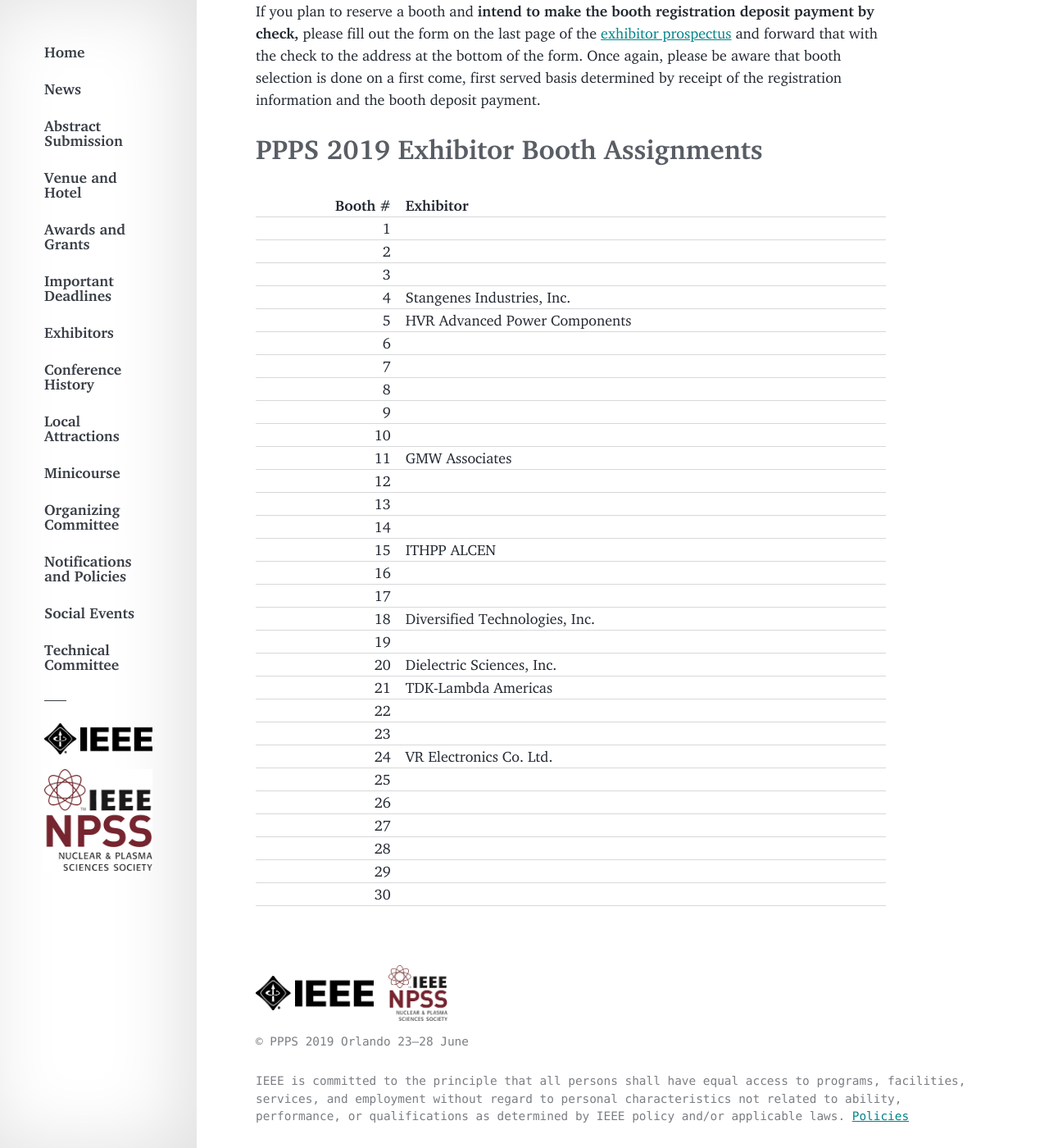
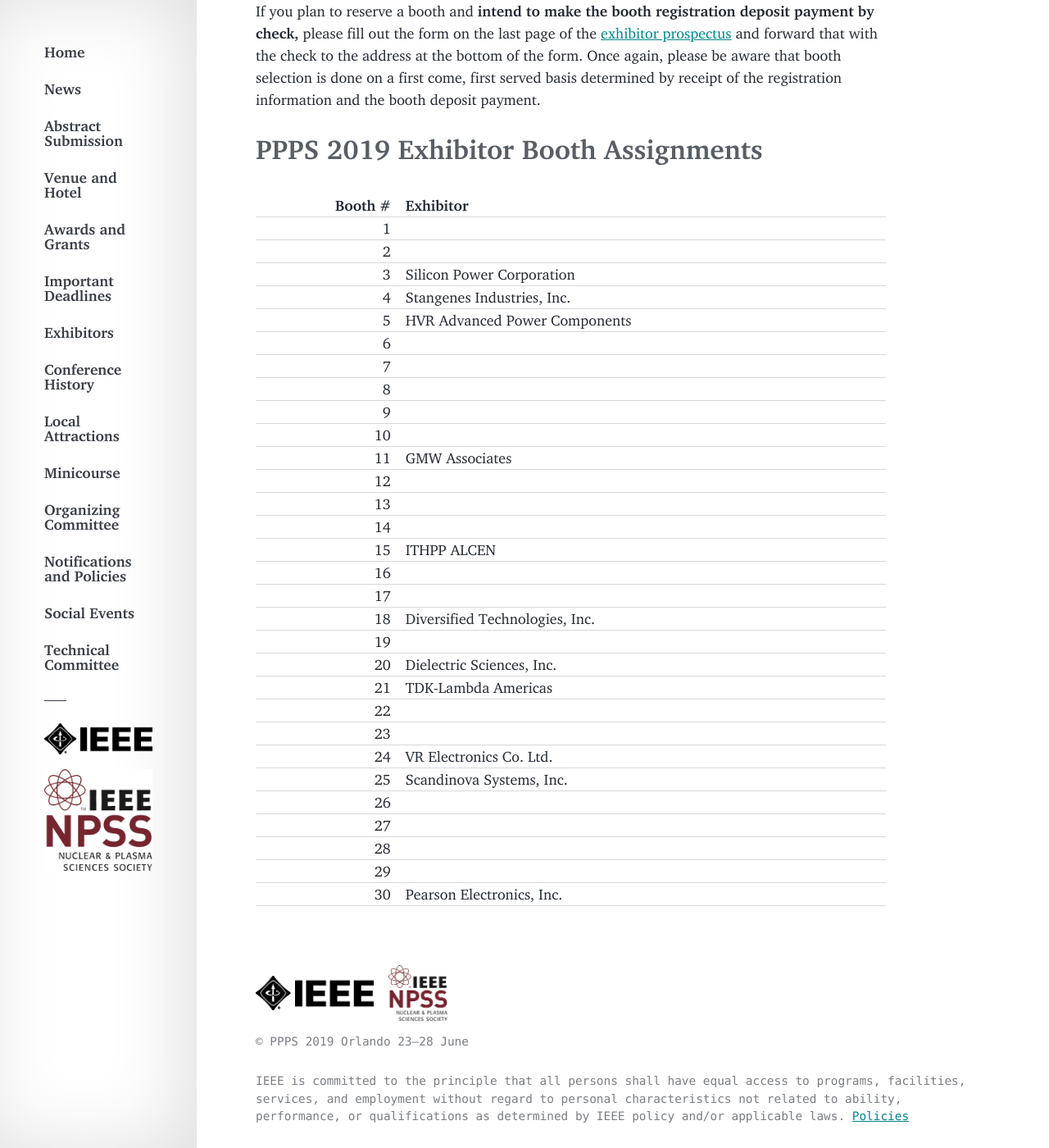
Before and after one commit to ppps2019/ppps2019.github.io, a Jekyll site: the page built from _info_articles/exhibitors.md, in a window 1280 px wide and 1400 px high, scrolled down 2117 px. Shown: the whole window at 82% size. Built offline with Jekyll 4.4.1, drawn with Linux system fonts in a browser that asks for light colours; comment, search, counter and statistics services are not loaded.

Commit message:
Update exhibitors.md

```diff
--- a/_info_articles/exhibitors.md
+++ b/_info_articles/exhibitors.md
@@ -35,7 +35,7 @@ If you plan to reserve a booth and **intend to make the booth registration depos
 | -------------:| ------------- |
 | 1 | |
 | 2 | |
-| 3 | |
+| 3 | Silicon Power Corporation |
 | 4      | Stangenes Industries, Inc. |
 | 5     | HVR Advanced Power Components       |
 | 6 | |
@@ -57,9 +57,9 @@ If you plan to reserve a booth and **intend to make the booth registration depos
 | 22 | |
 | 23 | |
 | 24 | VR Electronics Co. Ltd. |
-| 25 | |
+| 25 | Scandinova Systems, Inc. |
 | 26 | |
 | 27 | |
 | 28 | |
 | 29 | |
-| 30 | |
+| 30 | Pearson Electronics, Inc. |
```
Also changed, not shown: other parts of _info_articles/exhibitors.md (+1 -1 lines).
